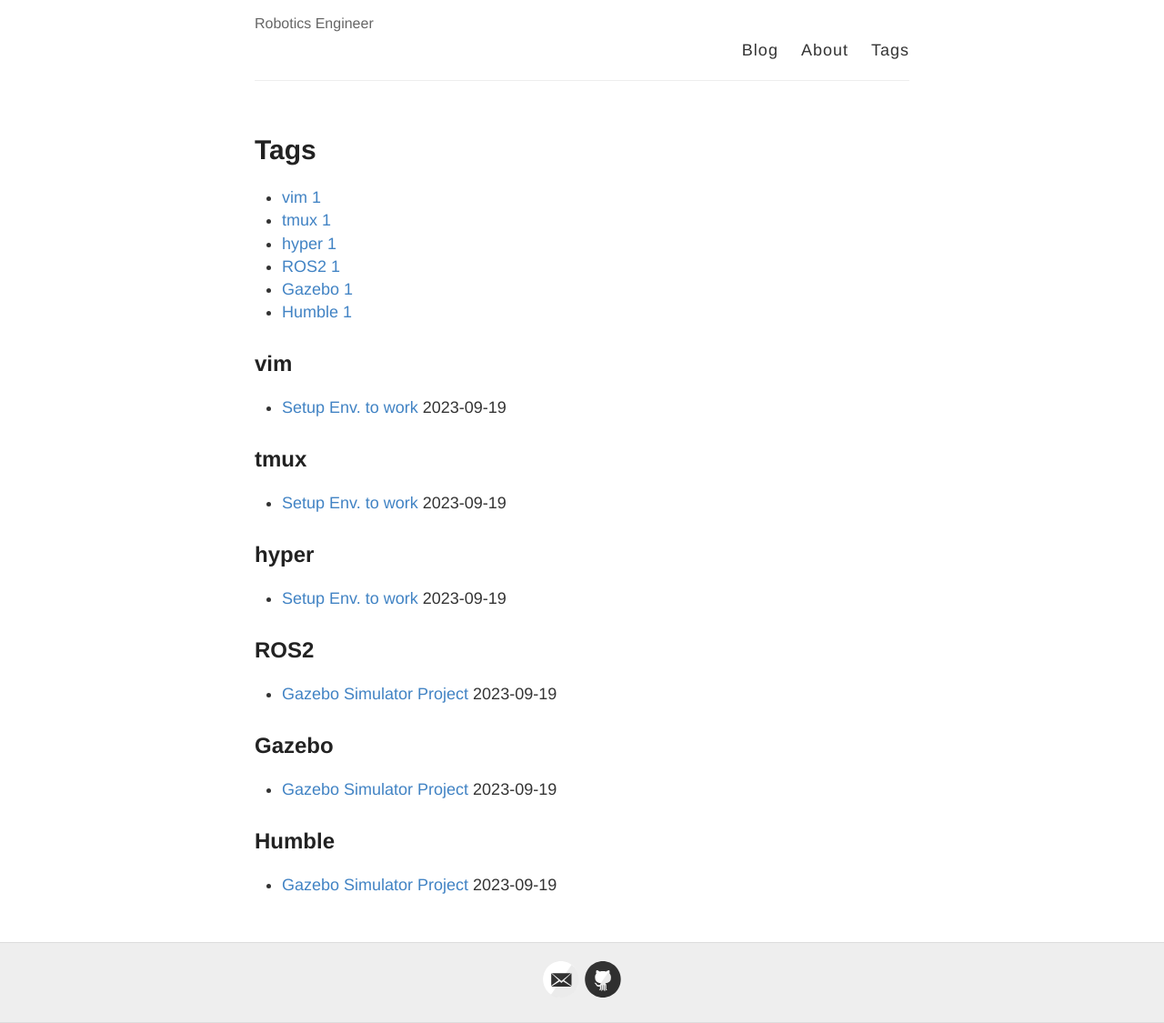
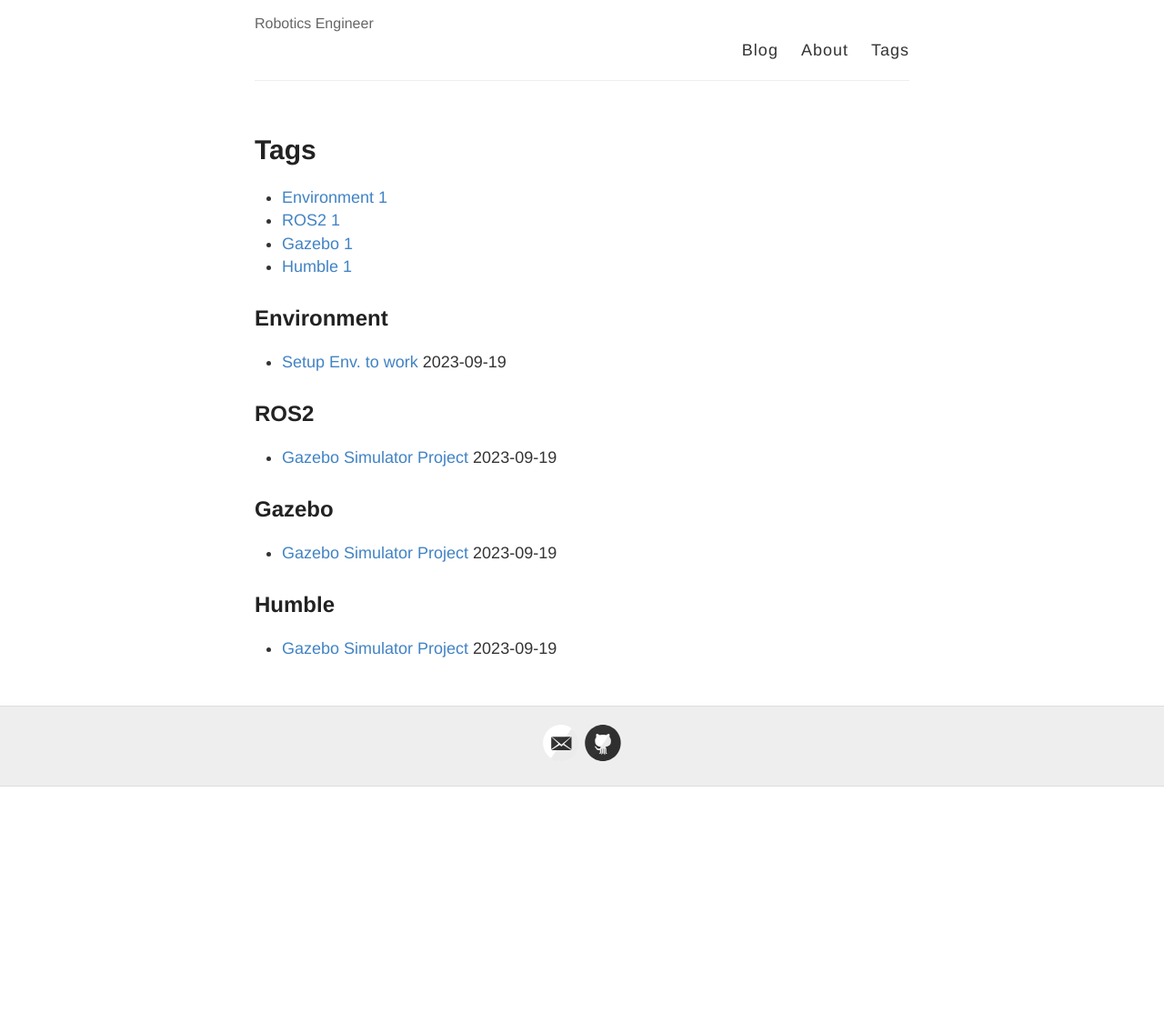
Before and after one commit to sitb157/sitb157.github.io-archive, a Jekyll site: the page built from tags/index.html, in a window 1280 px wide. Shown: the whole page at 91% size. Built offline with Jekyll 4.4.1, drawn with Linux system fonts in a browser that asks for light colours; after the commit the page ends 900 px from its top, so only the background shows below that.

Commit message:
Update 2023-09-19-20-Dotfiles.md

```diff
--- a/_posts/2023-09-19-20-Dotfiles.md
+++ b/_posts/2023-09-19-20-Dotfiles.md
@@ -2,9 +2,7 @@
 layout: post
 title: Setup Env. to work
 tags:
- - vim
- - tmux
- - hyper
+ - Environment
 ---
 
 ## VIM
```
